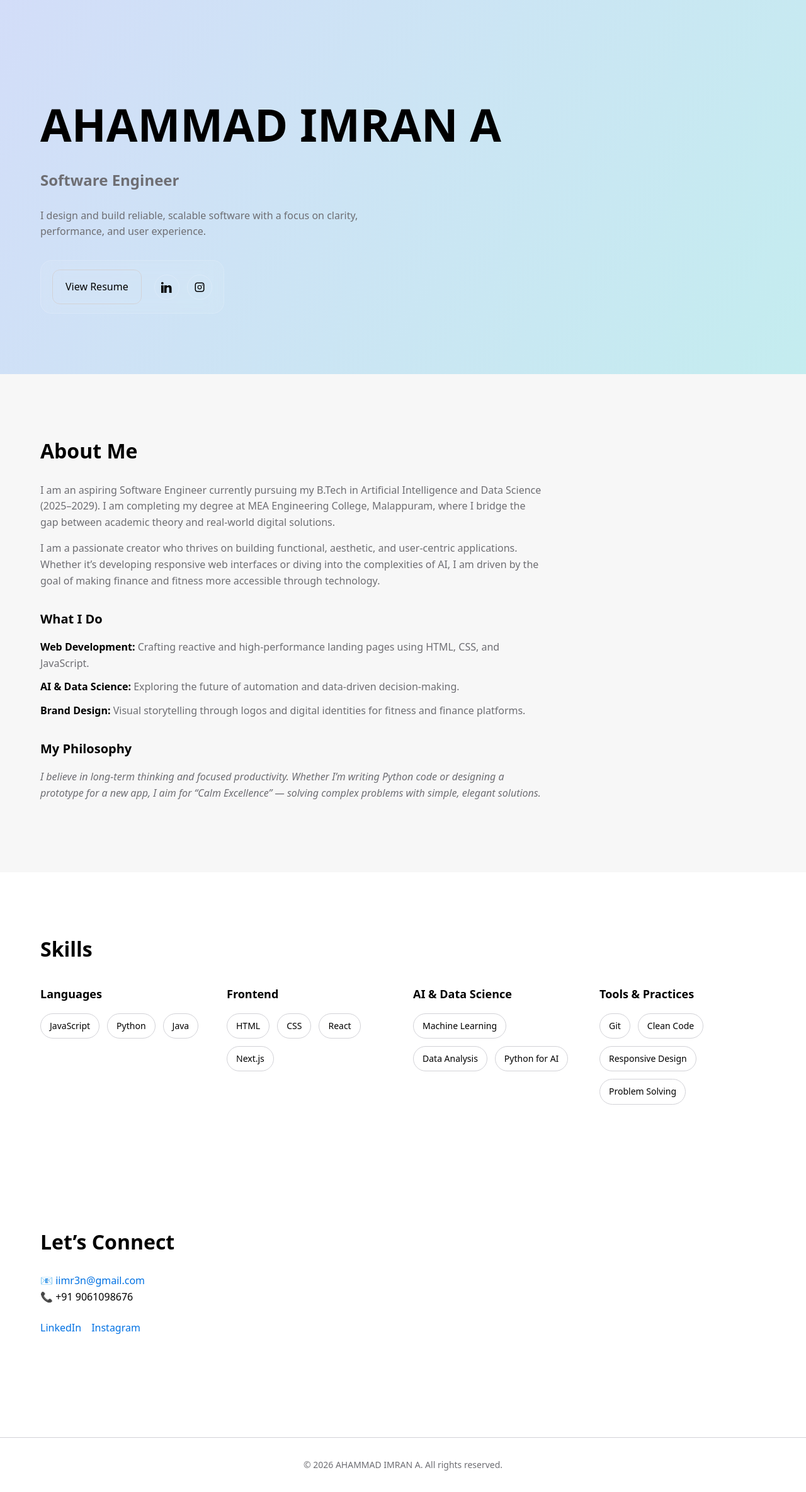
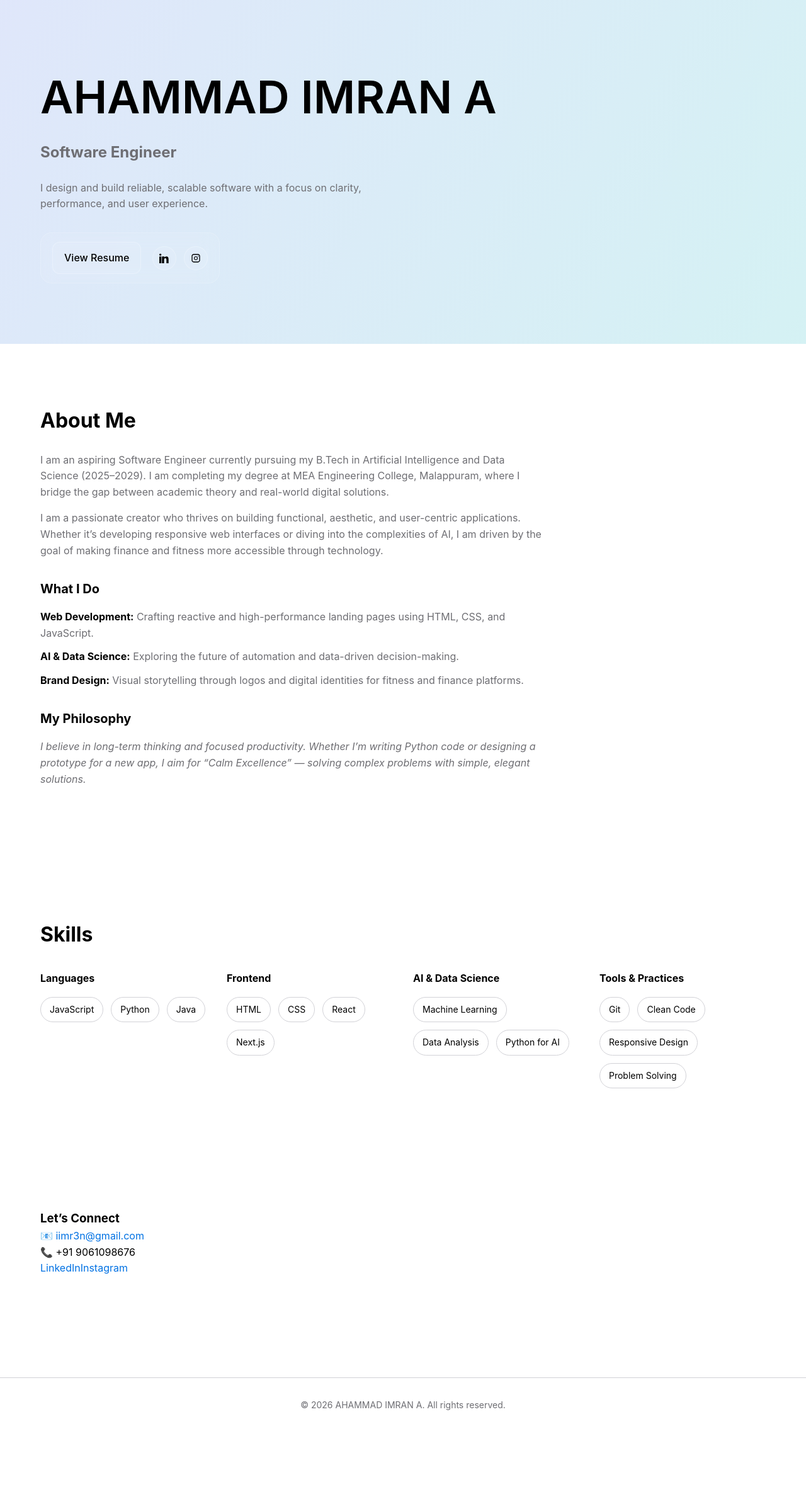
Before and after one commit to iimr4n/portfolio-js, a Next.js app: page / in a window 1280 px wide. Shown: the whole page at 63% size. After the commit the page ends 2274 px from the top, so only its background shows below. Built offline with nearby package versions, Linux system fonts and the light colour scheme.

Commit message:
Update globals.css

```diff
--- a/app/globals.css
+++ b/app/globals.css
@@ -1,23 +1,16 @@
 /* =========================
-   RESET
+   CSS VARIABLES
 ========================= */
-* {
-  margin: 0;
-  padding: 0;
-  box-sizing: border-box;
-}
 
-/* =========================
-   THEME VARIABLES
-========================= */
 :root {
   --bg: #ffffff;
   --text: #000000;
   --gray: #6e6e73;
+  --border: #d2d2d7;
   --accent: #0071e3;
-  --border: #d2d2d7;
 }
 
+/* Dark mode */
 @media (prefers-color-scheme: dark) {
   :root {
     --bg: #0f1115;
@@ -28,12 +21,22 @@
 }
 
 /* =========================
-   BASE STYLES
+   BASE RESET
 ========================= */
+
+* {
+  margin: 0;
+  padding: 0;
+  box-sizing: border-box;
+}
+
+html {
+  scroll-behavior: smooth;
+}
+
 body {
-  font-family: system-ui, -apple-system, BlinkMacSystemFont, "Segoe UI",
-    Roboto, Oxygen, Ubuntu, Cantarell, "Open Sans", "Helvetica Neue",
-    sans-serif;
+  font-family: Inter, system-ui, -apple-system, BlinkMacSystemFont,
+    "Segoe UI", sans-serif;
   background: var(--bg);
   color: var(--text);
   line-height: 1.6;
@@ -42,9 +45,10 @@
 /* =========================
    LAYOUT
 ========================= */
+
 .container {
   max-width: 1200px;
-  margin: 0 auto;
+  margin: auto;
   padding: 0 24px;
 }
 
@@ -52,15 +56,71 @@
   padding: 96px 0;
 }
 
-/* =========================
-   HERO
-========================= */
-.hero {
-  padding-top: 140px;
+@media (max-width: 768px) {
+  section {
+    padding: 72px 0;
+  }
 }
 
+/* =========================
+   HERO SECTION
+========================= */
+
+.hero {
+  position: relative;
+  overflow: hidden;
+}
+
+/* Animated background */
+.hero::before {
+  content: "";
+  position: absolute;
+  inset: 0;
+  background: linear-gradient(
+    120deg,
+    rgba(0, 113, 227, 0.18),
+    rgba(120, 80, 255, 0.18),
+    rgba(0, 200, 180, 0.18)
+  );
+  background-size: 400% 400%;
+  animation: gradientMove 14s ease infinite;
+  z-index: 0;
+}
+
+.hero > .container {
+  position: relative;
+  z-index: 1;
+}
+
+@keyframes gradientMove {
+  0% {
+    background-position: 0% 50%;
+  }
+  50% {
+    background-position: 100% 50%;
+  }
+  100% {
+    background-position: 0% 50%;
+  }
+}
+
+/* Hero content alignment */
+.hero-content {
+  display: flex;
+  flex-direction: column;
+  align-items: flex-start;
+}
+
+@media (max-width: 768px) {
+  .hero-content {
+    align-items: center;
+    text-align: center;
+  }
+}
+
+/* Hero text */
 .hero h1 {
-  font-size: clamp(40px, 6vw, 72px);
+  font-size: clamp(42px, 6vw, 72px);
   font-weight: 600;
 }
 
@@ -74,248 +134,93 @@
   margin-top: 24px;
   color: var(--gray);
 }
+
 /* =========================
-   ANIMATED HERO BACKGROUND
+   HERO ACTIONS (GLASS)
 ========================= */
 
-.hero {
-  position: relative;
-  overflow: hidden;
+.hero-actions {
+  margin-top: 32px;
+  display: flex;
+  align-items: center;
+  gap: 18px;
+  padding: 14px 18px;
+  border-radius: 18px;
 }
 
-/* Animated gradient layer */
-.hero::before {
-  content: "";
-  position: absolute;
-  inset: 0;
-  background: linear-gradient(
-    120deg,
-    rgba(0, 113, 227, 0.15),
-    rgba(120, 80, 255, 0.25),
-    rgba(0, 200, 180, 0.25)
-  );
-  background-size: 400% 400%;
-  animation: gradientMove 12s ease infinite;
-  z-index: 0;
+/* Glass effect */
+.glass {
+  background: rgba(255, 255, 255, 0.08);
+  backdrop-filter: blur(14px);
+  -webkit-backdrop-filter: blur(14px);
+  border: 1px solid rgba(255, 255, 255, 0.15);
 }
 
-/* Keep content above animation */
-.hero > .container {
-  position: relative;
-  z-index: 1;
-}
-
-/* Animation */
-@keyframes gradientMove {
-  0% {
-    background-position: 0% 50%;
-  }
-  50% {
-    background-position: 100% 50%;
-  }
-  100% {
-    background-position: 0% 50%;
+@media (prefers-color-scheme: dark) {
+  .glass {
+    background: rgba(255, 255, 255, 0.06);
   }
 }
 
 /* =========================
    BUTTONS
 ========================= */
-.btn-primary {
-  display: inline-block;
-  margin-top: 32px;
-  padding: 14px 22px;
+
+.btn-secondary {
+  padding: 12px 18px;
+  border-radius: 12px;
+  border: 1px solid rgba(255, 255, 255, 0.25);
+  background: rgba(255, 255, 255, 0.06);
+  color: var(--text);
+  text-decoration: none;
+  font-weight: 500;
+  transition: all 0.25s ease;
+}
+
+.btn-secondary:hover {
   background: var(--accent);
   color: #ffffff;
-  text-decoration: none;
-  border-radius: 12px;
-  font-weight: 500;
-}
-
-.btn-primary:hover {
-  opacity: 0.9;
+  border-color: var(--accent);
+  transform: translateY(-2px);
 }
 
 /* =========================
-   CONTACT
+   SOCIAL ICONS
 ========================= */
-#contact h3 {
-  font-size: 32px;
-  margin-bottom: 24px;
-}
-
-#contact a {
-  color: var(--accent);
-  text-decoration: none;
-}
-
-#contact a:hover {
-  text-decoration: underline;
-}
-
-/* =========================
-   FOOTER (FUTURE)
-========================= */
-.footer {
-  padding: 32px 0;
-  text-align: center;
-  color: var(--gray);
-  border-top: 1px solid var(--border);
-}
-
-/* =========================
-   RESPONSIVE
-========================= */
-@media (max-width: 768px) {
-  section {
-    padding: 72px 0;
-  }
-
-  .hero {
-    padding-top: 120px;
-  }
-}
-/* =========================
-   ANIMATIONS
-========================= */
-
-/* Fade + slide up */
-@keyframes fadeUp {
-  from {
-    opacity: 0;
-    transform: translateY(20px);
-  }
-  to {
-    opacity: 1;
-    transform: translateY(0);
-  }
-}
-
-/* Fade in */
-@keyframes fadeIn {
-  from {
-    opacity: 0;
-  }
-  to {
-    opacity: 1;
-  }
-}
-
-/* Apply animations */
-.hero h1 {
-  animation: fadeUp 0.8s ease-out forwards;
-}
-
-.hero h2 {
-  animation: fadeUp 0.8s ease-out forwards;
-  animation-delay: 0.2s;
-  opacity: 0;
-}
-
-.hero p {
-  animation: fadeUp 0.8s ease-out forwards;
-  animation-delay: 0.4s;
-  opacity: 0;
-}
-
-.btn-primary {
-  animation: fadeIn 1s ease-out forwards;
-  animation-delay: 0.6s;
-  opacity: 0;
-}
-
-/* Hover animation */
-.btn-primary:hover {
-  transform: translateY(-2px);
-  transition: transform 0.2s ease;
-}
-
-/* =========================
-   SOCIAL LINKS
-========================= */
-.socials {
-  margin-top: 24px;
-  display: flex;
-  gap: 16px;
-}
-
-.socials a {
-  color: var(--accent);
-  font-weight: 500;
-  text-decoration: none;
-  position: relative;
-}
-
-.socials a::after {
-  content: "";
-  position: absolute;
-  left: 0;
-  bottom: -4px;
-  width: 0;
-  height: 2px;
-  background: var(--accent);
-  transition: width 0.3s ease;
-}
-
-.socials a:hover::after {
-  width: 100%;
-}
-html {
-  scroll-behavior: smooth;
-}
-/* =========================
-   HERO SOCIAL ICONS
-========================= */
-
-.hero-actions {
-  display: flex;
-  align-items: center;
-  gap: 24px;
-  margin-top: 32px;
-}
 
 .social-icons {
   display: flex;
-  gap: 14px;
+  gap: 12px;
 }
 
 .social-icons a {
-  width: 40px;
-  height: 40px;
-  border: 1px solid var(--border);
+  width: 38px;
+  height: 38px;
   border-radius: 50%;
   display: flex;
   align-items: center;
   justify-content: center;
   color: var(--text);
+  border: 1px solid rgba(255, 255, 255, 0.25);
+  background: rgba(255, 255, 255, 0.06);
   transition: all 0.25s ease;
 }
 
 .social-icons a:hover {
   background: var(--accent);
-  border-color: var(--accent);
   color: #ffffff;
   transform: translateY(-2px);
 }
 
 .social-icons svg {
-  width: 18px;
-  height: 18px;
+  width: 16px;
+  height: 16px;
   fill: currentColor;
 }
+
 /* =========================
    ABOUT SECTION
 ========================= */
-
-.about {
-  background: rgba(0, 0, 0, 0.03);
-}
-
-@media (prefers-color-scheme: dark) {
-  .about {
-    background: rgba(255, 255, 255, 0.04);
-  }
-}
 
 .about h3 {
   font-size: 32px;
@@ -352,80 +257,9 @@
 .philosophy {
   font-style: italic;
 }
+
 /* =========================
-   GLASS HERO ACTIONS
-========================= */
-
-.hero-actions {
-  display: flex;
-  align-items: center;
-  gap: 20px;
-  padding: 14px 18px;
-  border-radius: 18px;
-  width: fit-content;
-}
-
-/* Glass effect */
-.glass {
-  background: rgba(255, 255, 255, 0.08);
-  backdrop-filter: blur(14px);
-  -webkit-backdrop-filter: blur(14px);
-  border: 1px solid rgba(255, 255, 255, 0.15);
-}
-
-/* Dark mode glass tuning */
-@media (prefers-color-scheme: dark) {
-  .glass {
-    background: rgba(255, 255, 255, 0.06);
-  }
-}
-
-/* Social icons inside glass */
-.social-icons {
-  display: flex;
-  gap: 12px;
-}
-
-.social-icons a {
-  width: 40px;
-  height: 40px;
-  border-radius: 50%;
-  display: flex;
-  align-items: center;
-  justify-content: center;
-  color: var(--text);
-  border: 1px solid rgba(255, 255, 255, 0.2);
-  transition: all 0.25s ease;
-}
-
-.social-icons a:hover {
-  background: var(--accent);
-  color: #ffffff;
-  transform: translateY(-2px);
-}
-
-.social-icons svg {
-  width: 18px;
-  height: 18px;
-  fill: currentColor;
-}
-/* =========================
-   FOOTER
-========================= */
-
-.footer {
-  border-top: 1px solid var(--border);
-  padding: 32px 0;
-  margin-top: 64px;
-  text-align: center;
-}
-
-.footer p {
-  color: var(--gray);
-  font-size: 14px;
-}
-/* =========================
-   SKILLS SECTION
+   SKILLS
 ========================= */
 
 .skills h3 {
@@ -441,7 +275,6 @@
 
 .skill-group h4 {
   margin-bottom: 16px;
-  font-size: 18px;
 }
 
 .skill-tags {
@@ -455,8 +288,6 @@
   border-radius: 999px;
   border: 1px solid var(--border);
   font-size: 14px;
-  color: var(--text);
-  background: transparent;
   transition: all 0.25s ease;
 }
 
@@ -466,73 +297,28 @@
   border-color: var(--accent);
   transform: translateY(-2px);
 }
+
 /* =========================
-   RESUME BUTTON
+   CONTACT
 ========================= */
 
-.btn-secondary {
-  padding: 14px 20px;
-  border-radius: 12px;
-  border: 1px solid var(--border);
-  color: var(--text);
+#contact a {
+  color: var(--accent);
   text-decoration: none;
-  font-weight: 500;
-  background: transparent;
-  transition: all 0.25s ease;
 }
 
-.btn-secondary:hover {
-  background: var(--accent);
-  color: #ffffff;
-  border-color: var(--accent);
-  transform: translateY(-2px);
-}
 /* =========================
-   RESUME MODAL
+   FOOTER
 ========================= */
 
-.modal-overlay {
-  position: fixed;
-  inset: 0;
-  background: rgba(0, 0, 0, 0.6);
-  backdrop-filter: blur(6px);
-  display: flex;
-  align-items: center;
-  justify-content: center;
-  z-index: 999;
+.footer {
+  border-top: 1px solid var(--border);
+  padding: 32px 0;
+  margin-top: 64px;
+  text-align: center;
 }
 
-.modal {
-  position: relative;
-  width: min(900px, 95%);
-  height: 85vh;
-  background: var(--bg);
-  border-radius: 16px;
-  overflow: hidden;
+.footer p {
+  font-size: 14px;
+  color: var(--gray);
 }
-
-.modal iframe {
-  width: 100%;
-  height: 100%;
-  border: none;
-}
-
-.modal-close {
-  position: absolute;
-  top: 12px;
-  right: 12px;
-  background: rgba(0, 0, 0, 0.6);
-  color: #ffffff;
-  border: none;
-  width: 36px;
-  height: 36px;
-  border-radius: 50%;
-  cursor: pointer;
-  font-size: 18px;
-}
-
-@media (max-width: 768px) {
-  .modal {
-    height: 90vh;
-  }
-}
```
